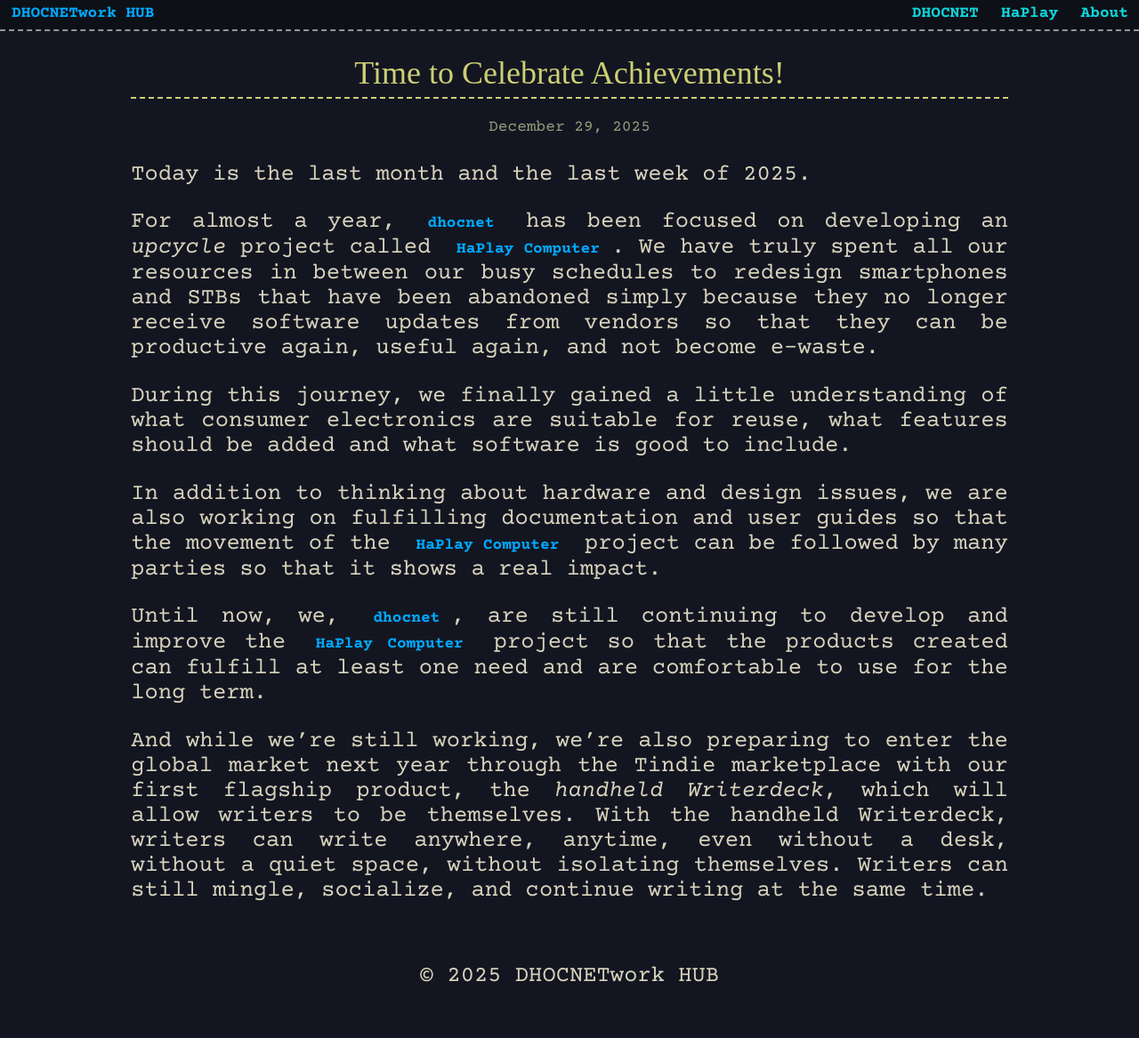
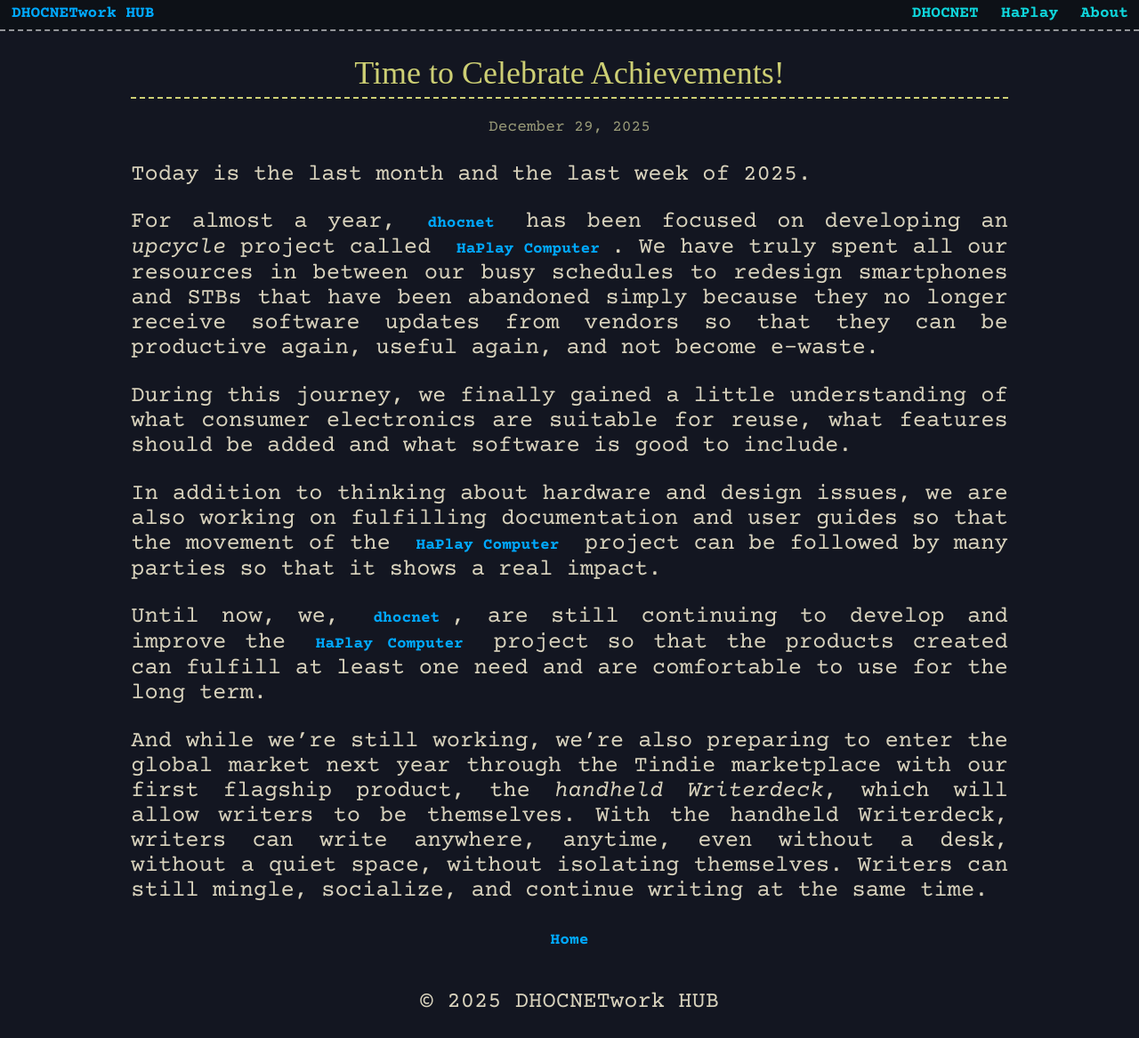
Before and after one commit to dhocnet/dhocnet.github.io, a Jekyll site: the page built from _posts/2025-12-29-Time_to_Celebrate_Achievements.md, in a window 1280 px wide. Shown: the whole page at 89% size. Built offline with Jekyll 4.4.1, drawn with Linux system fonts in a browser that asks for light colours; some web fonts are replaced; before the commit the page ends 1138 px from its top, so only the background shows below that.

Commit message:
Update posts.html

```diff
--- a/_layouts/posts.html
+++ b/_layouts/posts.html
@@ -7,3 +7,7 @@
   <p style="color: #9b9c79; font-size: 0.7em; text-align: center;">{{ page.date | date: "%B %d, %Y" }}</p>
   {{ content }}
 </article>
+
+<div class="w3-container w3-center">
+  <a href="/" title="GO Home"> Home </a>
+</div>
```
